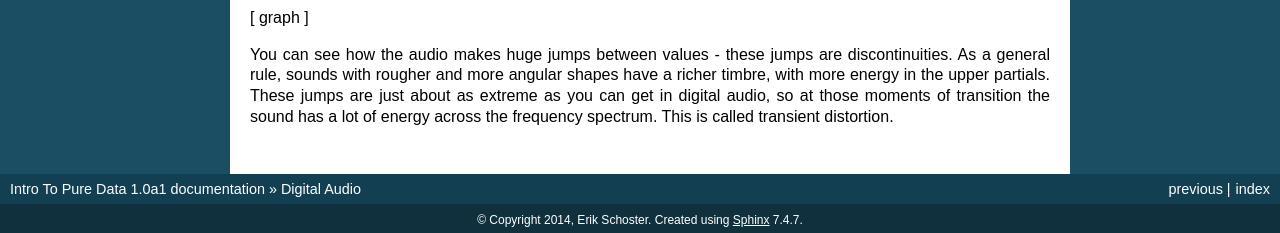
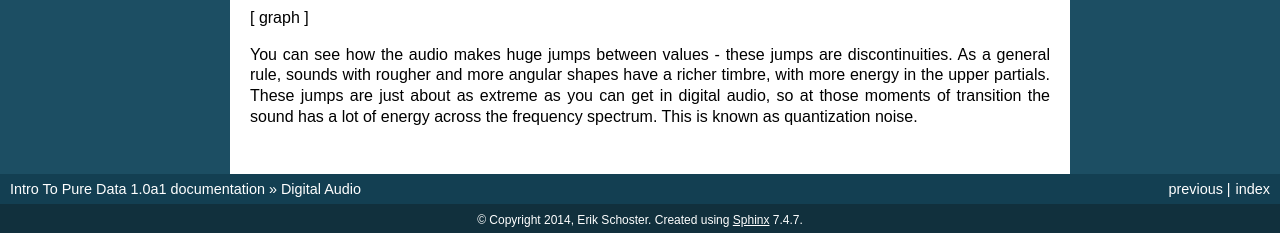
Before and after one commit to hecanjog/pdintro, a Sphinx documentation site: the page built from source/first.rst, in a window 1280 px wide. Shown: the part 1524-1757 px from the top of the page. Built offline with Sphinx 7.4.7, drawn with Linux system fonts in a browser that asks for light colours; formulas are drawn with MathJax 3.

Commit message:
i am a dummy

```diff
--- a/source/first.rst
+++ b/source/first.rst
@@ -83,4 +83,4 @@ would look like:
 You can see how the audio makes huge jumps between values - these jumps are discontinuities. As a general rule,
 sounds with rougher and more angular shapes have a richer timbre, with more energy in the upper partials. These
 jumps are just about as extreme as you can get in digital audio, so at those moments of transition the sound has
-a lot of energy across the frequency spectrum. This is called transient distortion.
+a lot of energy across the frequency spectrum. This is known as quantization noise.
```
